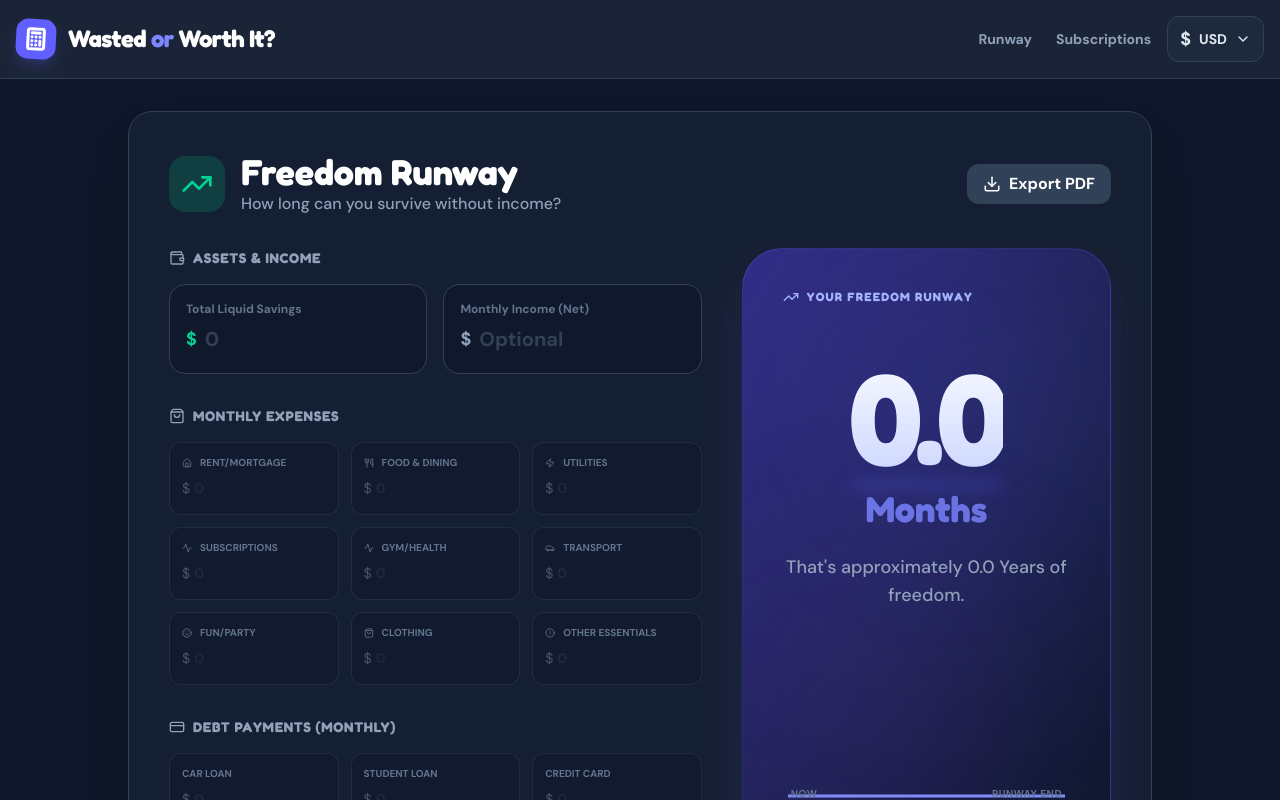
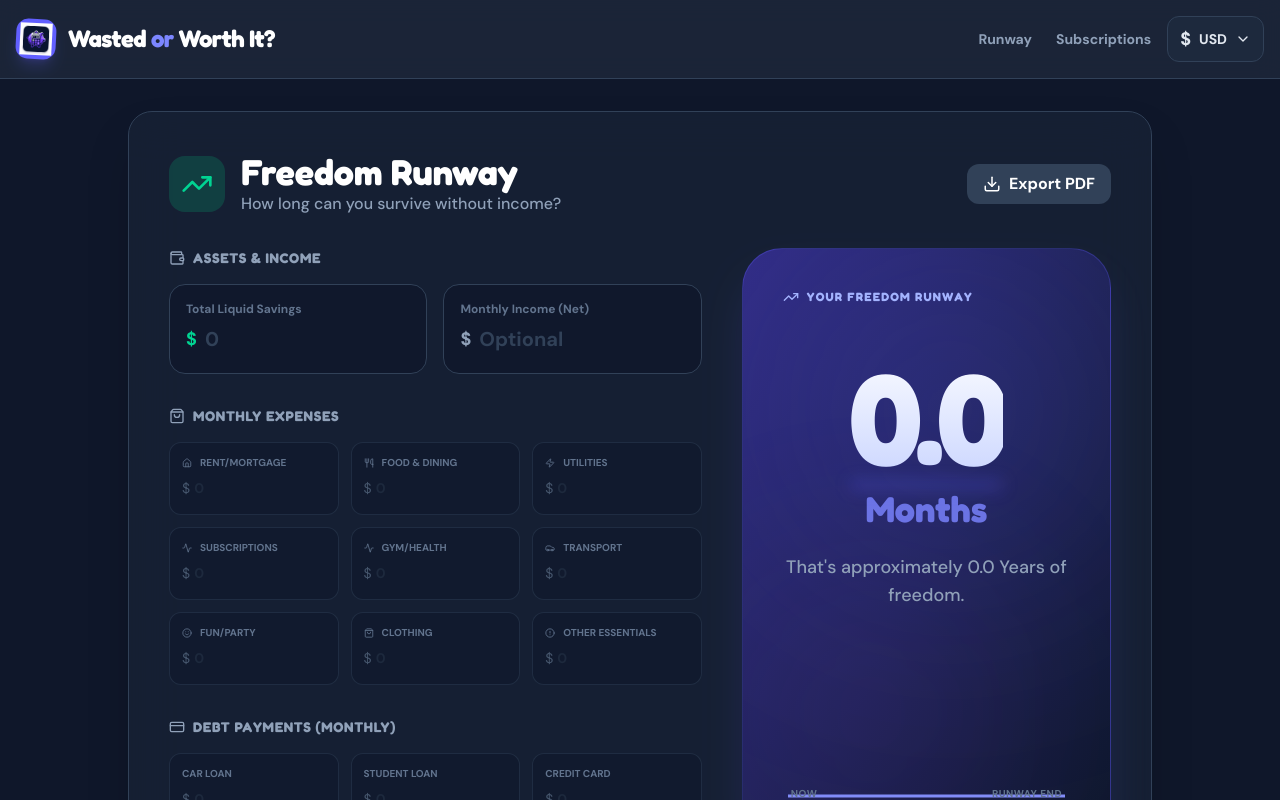
Before and after one commit to Noname225-ci/zip, a React (Vite) app: page / in a window 1280 px wide. Shown: the top 800 px of the page. Built offline with nearby package versions, Linux system fonts and the light colour scheme.

Commit message:
modified:   index.html 	new file:   public/logo.png 	new file:   public/og-image.png 	modified:   src/pages/Home.tsx

```diff
--- a/index.html
+++ b/index.html
@@ -4,6 +4,8 @@
 <head>
   <meta charset="UTF-8" />
   <meta name="viewport" content="width=device-width, initial-scale=1.0" />
+  <link rel="icon" type="image/png" href="/logo.png" />
+  <link rel="apple-touch-icon" href="/logo.png" />
 
   <!-- === Primary SEO Meta Tags === -->
   <title>Freedom Runway & Subscription Value Calculator</title>
--- a/src/pages/Home.tsx
+++ b/src/pages/Home.tsx
@@ -113,7 +113,7 @@ export default function Home() {
       if (Notification.permission === 'granted') {
         new Notification(`Renewing Soon: ${subName}`, {
           body: `Your subscription renews on ${due.toLocaleDateString()}. Time to cancel?`,
-          icon: '/vite.svg' // Fallback icon
+          icon: '/logo.png' // Fallback icon
         });
       }
     }
@@ -371,8 +371,8 @@ export default function Home() {
       <header className="bg-[#1e293b]/80 border-b border-slate-700 sticky top-0 z-50 backdrop-blur-md">
         <div className="container mx-auto px-4 py-4 flex items-center justify-between max-w-7xl">
           <div className="flex items-center gap-3">
-            <div className="bg-indigo-500 p-2 rounded-xl text-white shadow-lg shadow-indigo-500/20 rotate-3 hover:rotate-0 transition-transform">
-              <Calculator size={24} strokeWidth={3} />
+            <div className="bg-indigo-500 p-1 rounded-xl text-white shadow-lg shadow-indigo-500/20 rotate-3 hover:rotate-0 transition-transform overflow-hidden">
+              <img src="/logo.png" alt="Wasted or Worth It Logo" className="w-8 h-8 object-contain" />
             </div>
             <div>
               <h1 className="text-2xl font-bold tracking-tight text-white leading-none font-display">
```
Also changed, not shown: public/logo.png (added), public/og-image.png (added).
